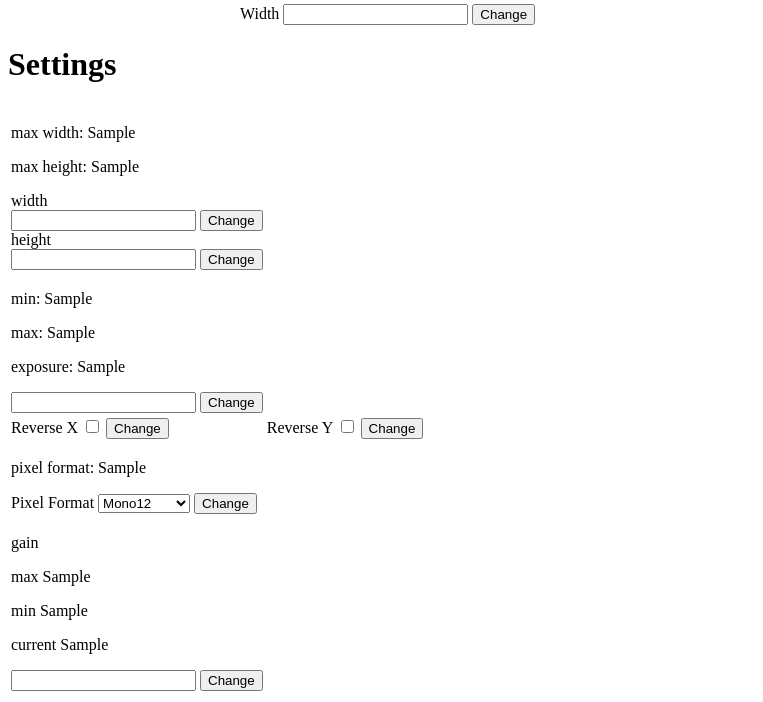
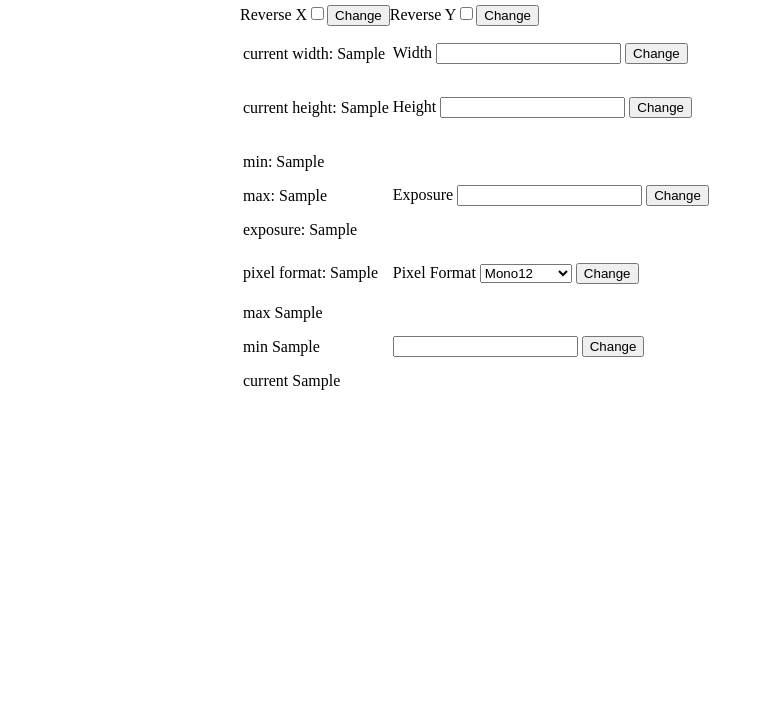
Before and after one commit to borsym/basler-camera-sync, a Flask app: template templates/index.html in a window 1280 px wide. Shown: the part 898-1600 px from the top of the page, without its empty margins (0-763 px from the left). After the commit the page ends 1288 px from the top, so only its background shows below. Run offline with Flask 3, Linux system fonts and the light colour scheme; the template is opened without the code that fills it: most values are stand-ins (such as "Sample title", 1, 10 or a date in 2020).

Commit message:
multiple camera support

```diff
--- a/main.py
+++ b/main.py
@@ -91,7 +91,6 @@ def width():
         icam.StopGrabbing()
         icam.Width.SetValue(int(width))
     return index()
-    # return render_template("index.html")
 
 
 @app.route('/height1', methods=['POST'])
@@ -107,46 +106,42 @@ def height():
 
 @app.route('/reverseX', methods=['POST'])
 def reverse_x():
-    icam = cameras[0]
-    ss = icam.ReverseX.Value
     if request.method == 'POST':
+        camera_index = int(request.form.get('camera_index'))
+        icam = cameras[camera_index]
         r = request.form.get('text_reverseX')
         icam.StopGrabbing()
         icam.ReverseX.SetValue(r == 'on')
-        ss = icam.ReverseX.Value
     return index()
 
 
 @app.route('/reverseY', methods=['POST'])
 def reverse_y():
-    icam = cameras[0]
-    ss = icam.ReverseY.Value
     if request.method == 'POST':
+        camera_index = int(request.form.get('camera_index'))
+        icam = cameras[camera_index]
         r = request.form.get('text_reverseY')
         icam.StopGrabbing()
         icam.ReverseY.SetValue(r == 'on')
-        ss = icam.ReverseY.Value
     return index()
 
 
 @app.route('/exposure', methods=['POST'])
 def exposure():
-    icam = cameras[0]
-    ss = icam.ExposureTime.Value
-    max_exposure = icam.ExposureTime.GetMax()
     if request.method == 'POST':
+        camera_index = int(request.form.get('camera_index'))
+        icam = cameras[camera_index]
         r = int(request.form.get('text_exposure'))
-        if r < max_exposure:
-            icam.StopGrabbing()
-            icam.ExposureTime.SetValue(r)
-            ss = icam.ExposureTime.Value
+        icam.StopGrabbing()
+        icam.ExposureTime.SetValue(r)
     return index()
 
 
 @app.route('/gain', methods=['POST'])
 def gain():
-    icam = cameras[0]
     if request.method == 'POST':
+        camera_index = int(request.form.get('camera_index'))
+        icam = cameras[camera_index]
         r = int(request.form.get('text_gain'))
         icam.Gain.SetValue(r)
     return index()
@@ -154,9 +149,9 @@ def gain():
 
 @app.route('/pixelFormat', methods=['POST'])
 def pixel_format():
-    icam = cameras[0]
-    ss = icam.PixelFormat.Value
     if request.method == 'POST':
+        camera_index = int(request.form.get('camera_index'))
+        icam = cameras[camera_index]
         r = request.form.get('text_pixel_format')
         icam.StopGrabbing()
         icam.PixelFormat.SetValue(r)
--- a/templates/index.html
+++ b/templates/index.html
@@ -26,42 +26,33 @@
                             <img src="{{ url_for('video', camera_index=camera['camera_index']) }}" class="corner" />
                         </div>
                         <div>
+                            <table>
+                                <tr>
+                                    <td>
+                                        <p>current width: {{ camera['current_w'] }}</p>
+                                    </td>
+                                    <td>
                                         <!-- Camera settings forms for each camera -->
                                         <form method="POST" action="/width1">
-                                <input type="hidden" name="camera_index" value="{{ camera['camera_index'] }}" />
+                                            <input type="hidden" name="camera_index"
+                                                value="{{ camera['camera_index'] }}" />
                                             <!-- Add other settings inputs here -->
                                             <label for="text_width">Width</label>
                                             <input type="text" name="text_width" id="text_width" />
                                             <input type="submit" value="Change" />
                                         </form>
-                        </div>
-                    </div>
-                    {% endfor %}
-                </div>
-
-            </div>
-            <div class="card-footer"></div>
-        </div>
-        </div>
-
-    </section>
-
-    <div class="container">
-        <h1>Settings</h1>
-        <div class="card">
-
-            <table>
+                                    </td>
+                                </tr>
                                 <tr>
                                     <td>
-                        <p>max width: {{ current_w }}</p>
-                        <p>max height: {{ current_h }}</p>
-                        width
-                        <form method="POST" action="/width1">
-                            <input type="text" name="text_width" id="text_width" />
-                            <input type="submit" value="Change" />
-                        </form>
-                        height
+                                        <p>current height: {{ camera['current_h'] }}</p>
+
+                                    </td>
+                                    <td>
                                         <form method="POST" action="/height1">
+                                            <input type="hidden" name="camera_index"
+                                                value="{{ camera['camera_index'] }}" />
+                                            <label for="text_width">Height</label>
                                             <input type="text" name="text_height" id="text_height" />
                                             <input type="submit" value="Change" />
                                         </form>
@@ -69,37 +60,43 @@
                                 </tr>
                                 <tr>
                                     <td>
-                        <p>min: {{min_exp}}</p>
-                        <p>max: {{max_exp}} </p>
-                        <p>exposure: {{ current_exp }}</p>
+                                        <p>min: {{ camera['min_exp'] }}</p>
+                                        <p>max: {{ camera['max_exp'] }} </p>
+                                        <p>exposure: {{ camera['current_exp'] }}</p>
+                                    </td>
+                                    <td>
                                         <form method="POST" action="/exposure" id="exposure" name="exposure">
+                                            <input type="hidden" name="camera_index" value="{{ camera['camera_index'] }}" />
+                                            <label for="text_width">Exposure</label>
                                             <input type="text" name="text_exposure" id="text_exposure" />
                                             <input type="submit" value="Change" />
                                         </form>
                                     </td>
                                 </tr>
                                 <tr>
-                    <td>
                                     <form method="POST" action="/reverseX" id="reverseX" name="reverseX">
+                                        <input type="hidden" name="camera_index" value="{{ camera['camera_index'] }}" />
                                         <label for="reverseX">Reverse X</label>
                                         <input type="checkbox" name="text_reverseX" id="text_reverseX" />
                                         <input type="submit" value="Change" />
                                     </form>
-                    </td>
-                    <td>
+                                </tr>
+                                <tr>
                                     <form method="POST" action="/reverseY" id="reverseY" name="reverseY">
+                                        <input type="hidden" name="camera_index" value="{{ camera['camera_index'] }}" />
                                         <label for="reverseX">Reverse Y</label>
                                         <input type="checkbox" name="text_reverseY" id="text_reverseY" />
                                         <input type="submit" value="Change" />
                                     </form>
-                    </td>
                                 </tr>
                                 <tr>
                                     <td>
-                        <p>pixel format: {{pixel_format}}</p>
+                                        pixel format: {{ camera['pixel_format'] }}
+                                    </td>
+                                    <td>
                                         <form method="POST" action="/pixelFormat" id="pixel_format" name="pixel_format">
-
-
+                                            <input type="hidden" name="camera_index"
+                                                value="{{ camera['camera_index'] }}" />
                                             <label for="pixel_format">Pixel Format</label>
                                             <select name="text_pixel_format" id="text_pixel_format">
                                                 <option value="Mono12">Mono12</option>
@@ -117,11 +114,14 @@
                                 </tr>
                                 <tr>
                                     <td>
-                        <p>gain</p>
-                        <p>max {{max_gain}}</p>
-                        <p>min {{min_gain}}</p>
-                        <p>current {{current_gain}} </p>
+                                        <p>max {{ camera['max_gain'] }}</p>
+                                        <p>min {{ camera['min_gain'] }}</p>
+                                        <p>current {{ camera['current_gain'] }} </p>
+                                    </td>
+                                    <td>
                                         <form method="POST" action="/gain" id="gain" name="gain">
+                                            <input type="hidden" name="camera_index"
+                                                value="{{ camera['camera_index'] }}" />
                                             <input type="text" name="text_gain" id="text_gain" />
                                             <input type="submit" value="Change" />
                                         </form>
@@ -130,6 +130,15 @@
                             </table>
                         </div>
                     </div>
+                    {% endfor %}
+                </div>
+
+            </div>
+            <div class="card-footer"></div>
+        </div>
+        </div>
+
+    </section>
 
     <script>
         const video = document.getElementById('video');
```
Lines whose indentation alone changed are shown as unchanged.
